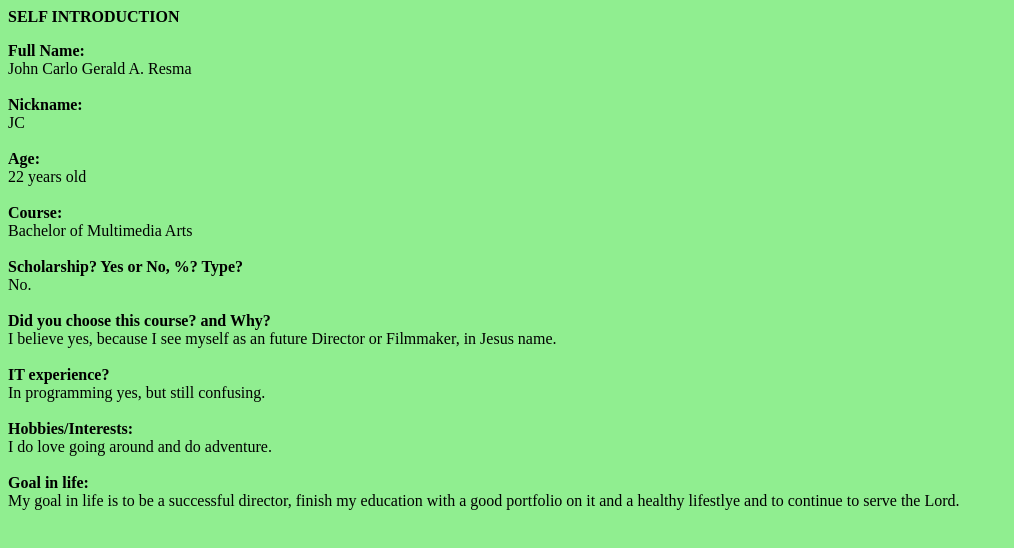
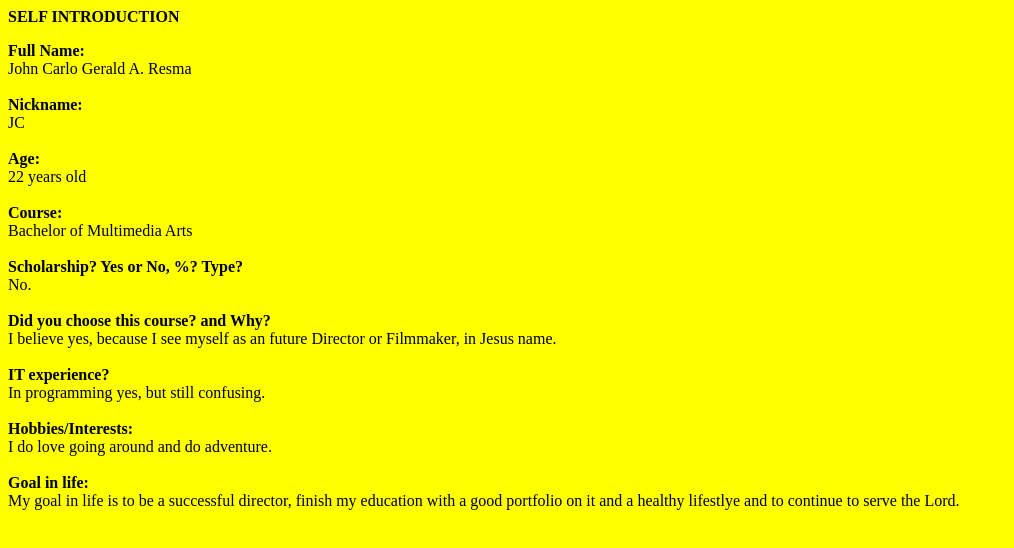
Before and after one commit to Jresma140233/Jresma140233.github.io, a plain HTML site: page index.html in a window 1280 px wide. Shown: the whole page, without its empty margins (0-1014 px from the left). Drawn offline with Linux system fonts and the light colour scheme.

Commit message:
Update MyStyle.css

```diff
--- a/MyStyle.css
+++ b/MyStyle.css
@@ -1,5 +1,5 @@
 body {
-  background-color: lightgreen;
+  background-color: yellow;
 }
 
 h1 {
```
